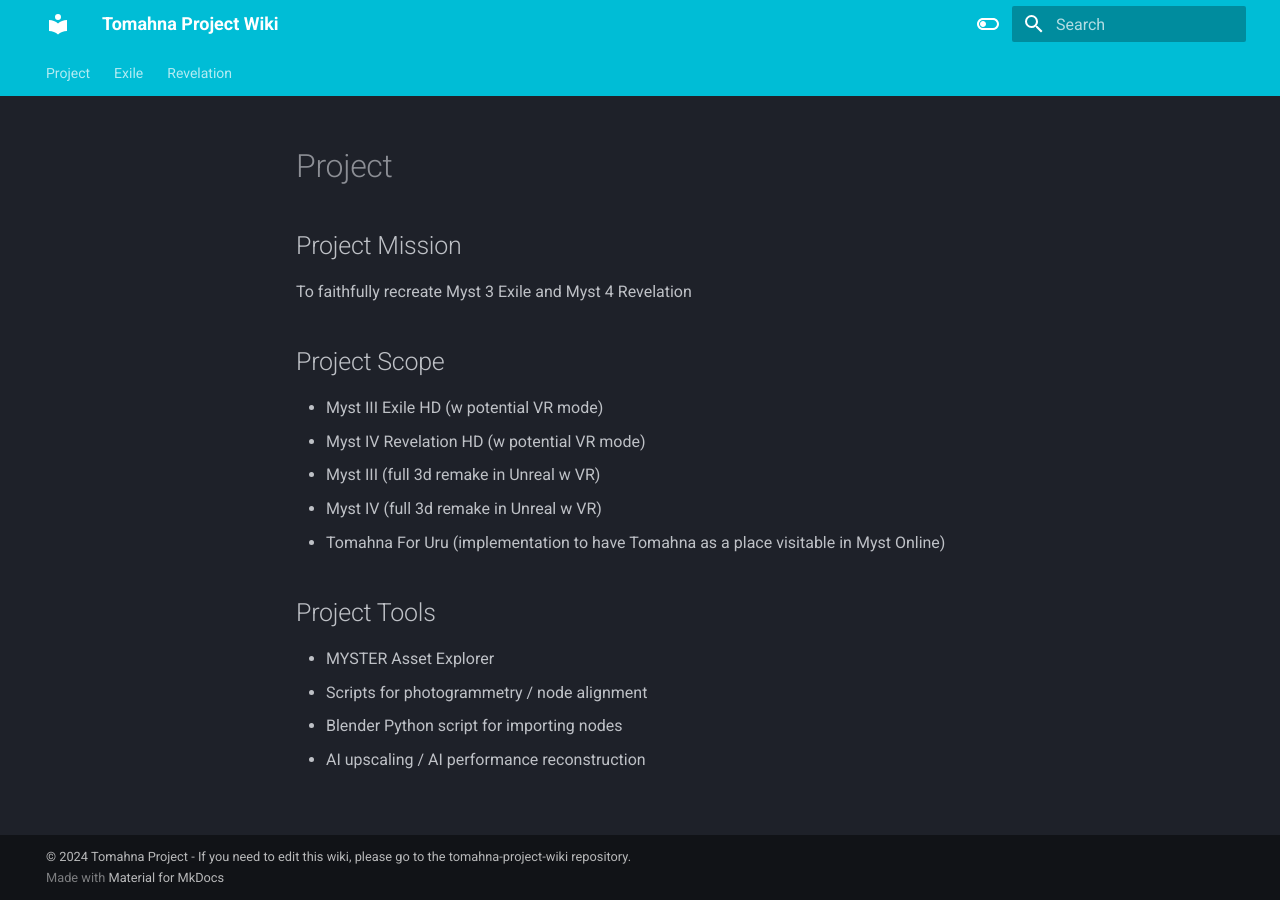
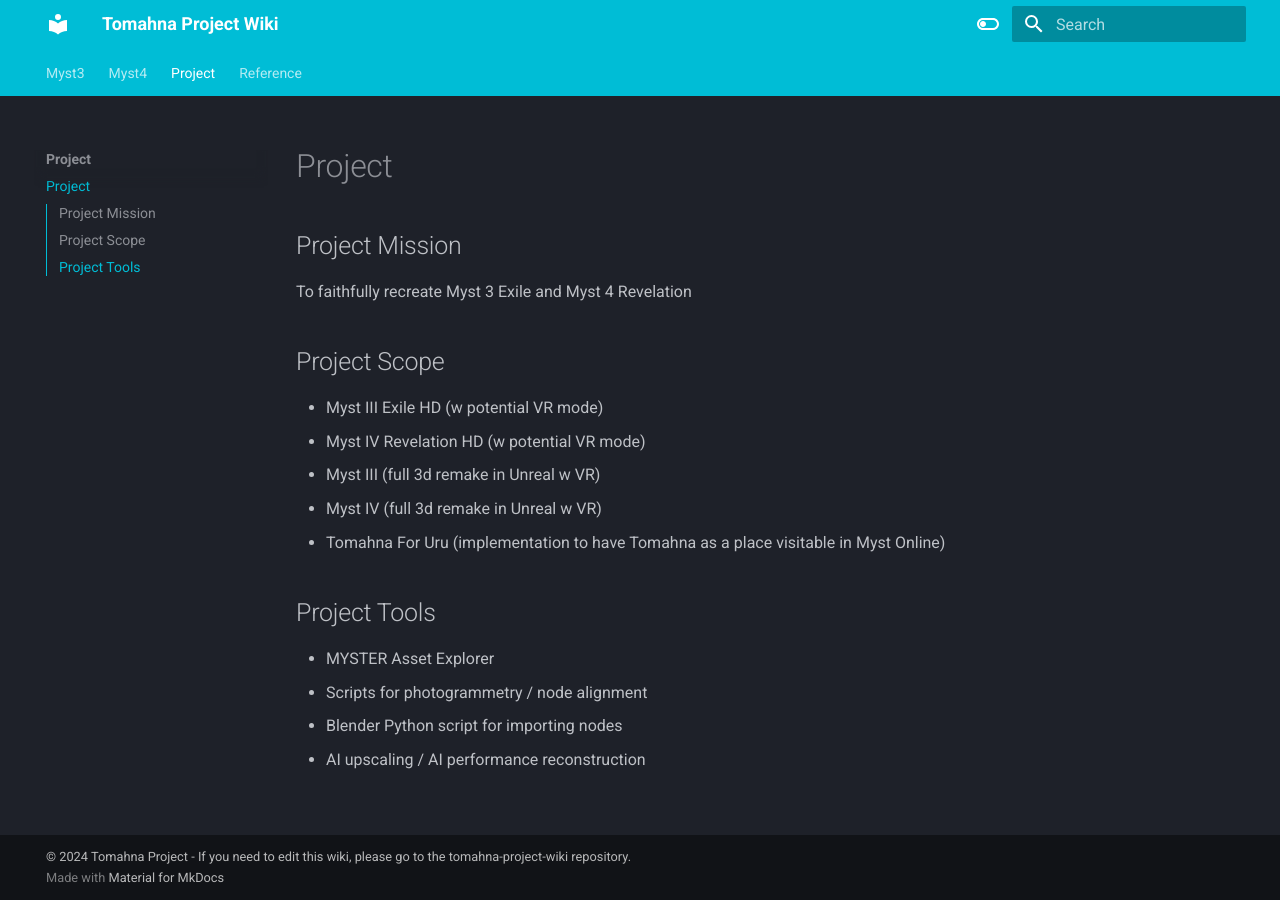
Before and after one commit to TomahnaProject/tomahna-project-wiki, an MkDocs documentation site: the page built from docs/project/index.md, in a window 1280 px wide. Built offline with MkDocs 1.6.1 and Material for MkDocs 9.7.7, drawn with Linux system fonts in a browser that asks for light colours; part of the change alters nothing that is shown.

```diff
--- a/mkdocs.yml
+++ b/mkdocs.yml
@@ -1,8 +1,4 @@
 site_name: Tomahna Project Wiki
-nav:
-  - 'Project': '/project/index.md'
-  - 'Exile': '/myst3/index.md'
-  - 'Revelation': '/myst4/index.md'
 
 theme:
   name: material
```
